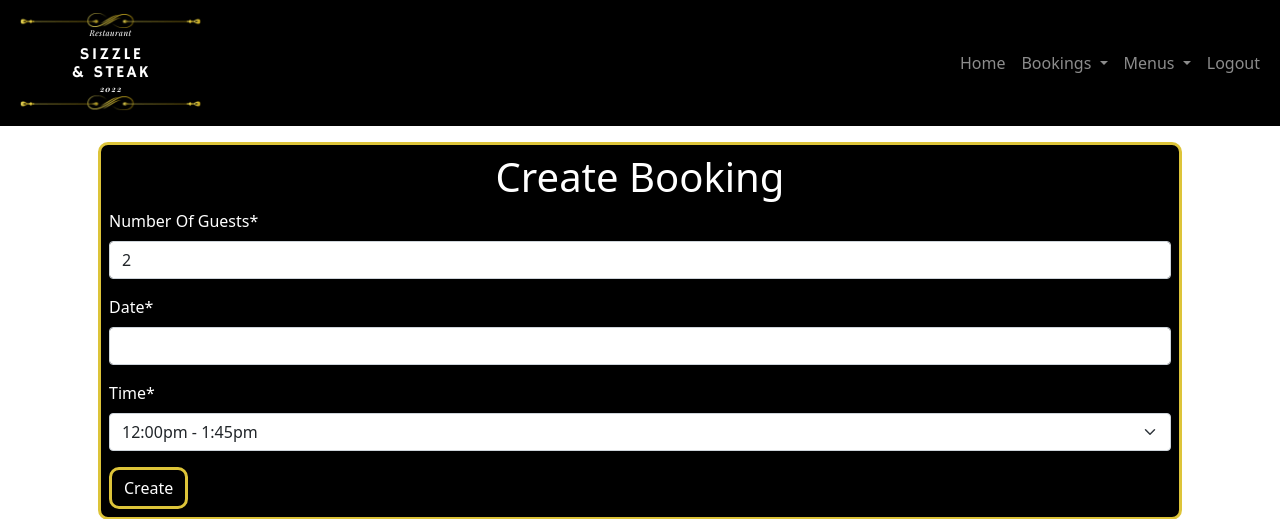
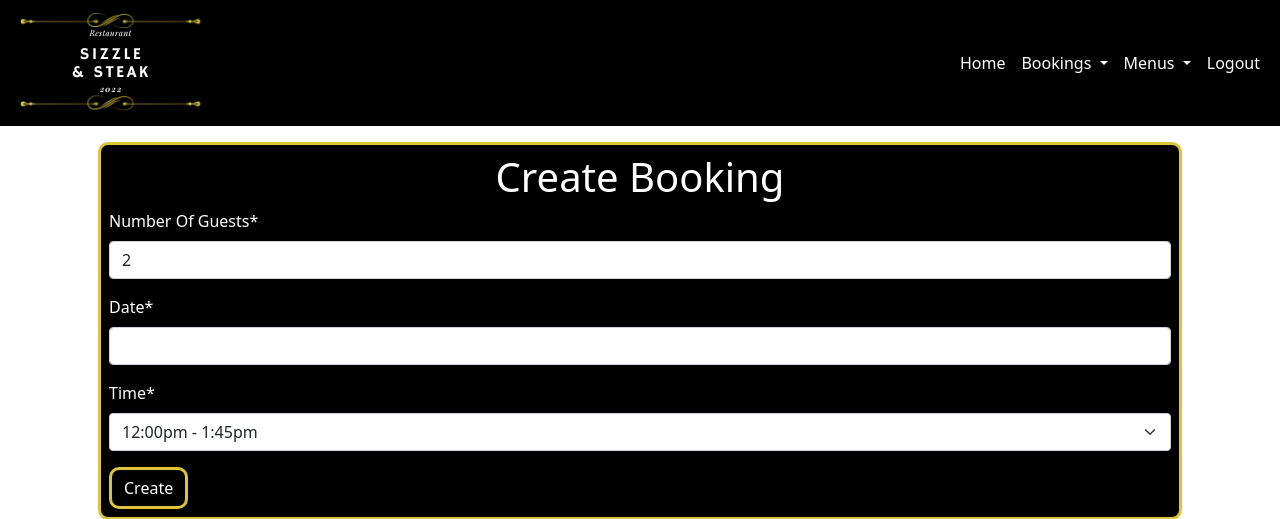
Before and after one commit to Gareth-McGirr/Portfolio-Project-4-SizzleAndSteak, a Django app: page /booking/createbooking/ in a window 1280 px wide. Shown: the top 519 px of the page. Run offline with Django 4.2, Linux system fonts and the light colour scheme; the visitor is signed in with stand-in values (Sample User, id 1); some libraries are stand-ins or nearby versions.

Commit message:
Style: Change nav color to fix contrast issue

```diff
--- a/static/css/style.css
+++ b/static/css/style.css
@@ -1,3 +1,5 @@
+/* Generic styles */
+
 html,
 body {
     height: 100%;
@@ -16,6 +18,17 @@ main {
     flex: 1 0 auto;
 }
 
+/* Navbar */
+
+nav.navbar {
+    vertical-align: middle;
+}
+
+.navbar-dark .navbar-nav .nav-link {
+    color: white;
+}
+
+/* Reusable table styling */
 /* Zebra striping */
 tr:nth-of-type(odd) {
     background: #eee;
@@ -34,6 +47,8 @@ td a {
     width: 150px;
 }
 
+/* Reusable form styling */
+
 .form-style, .button-style {
     background-color: black;
     color: white;
@@ -44,6 +59,8 @@ td a {
 .button-style:hover {
     color: #ddc439;
 }
+
+/* Home page */
 
 .mapouter {
     display: flex;
@@ -66,6 +83,7 @@ td a {
     list-style: none;
 }
 
+/* Media queries */
 @media screen and (min-width: 800px) {
     .mapouter {
         flex-direction: row;
```
